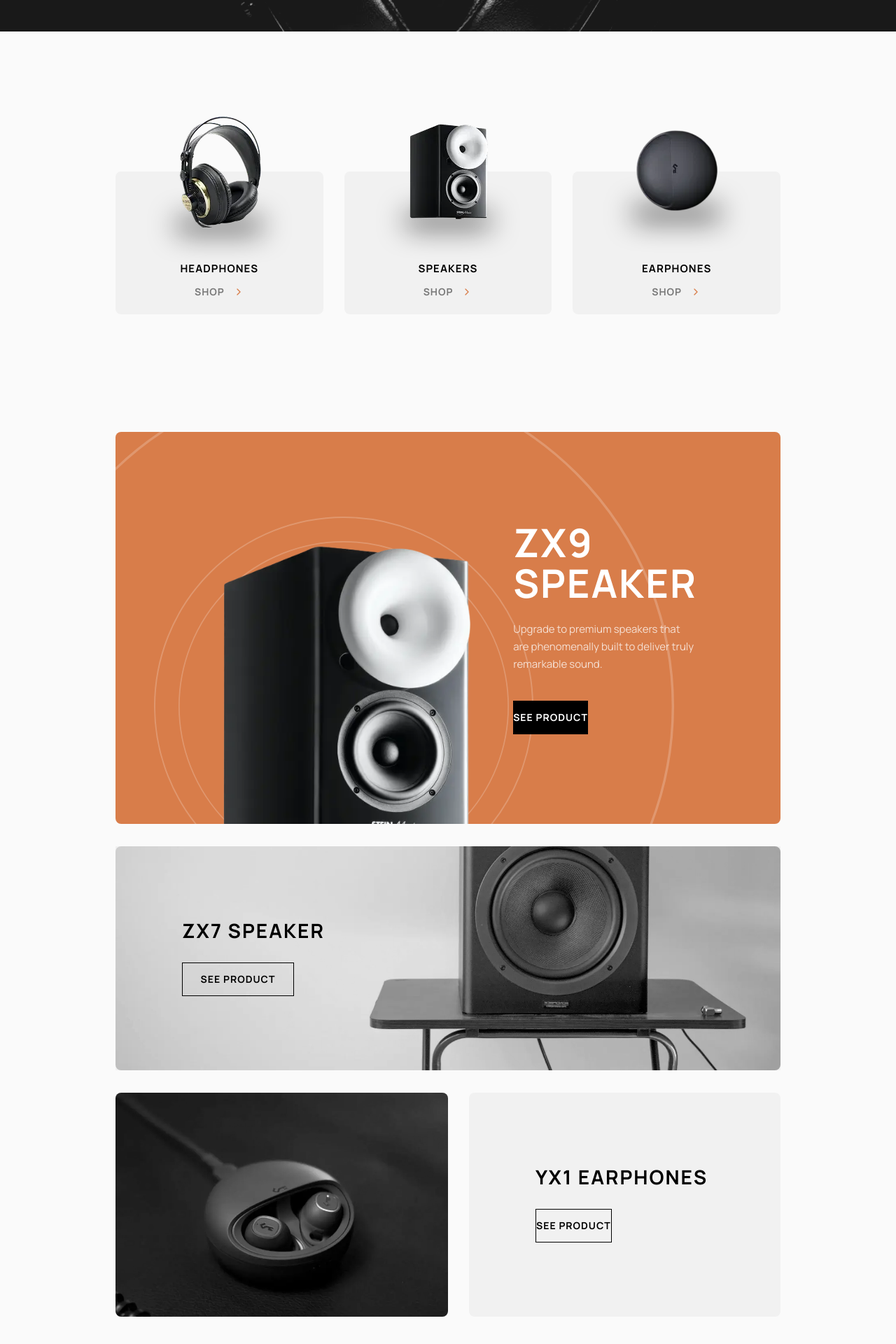
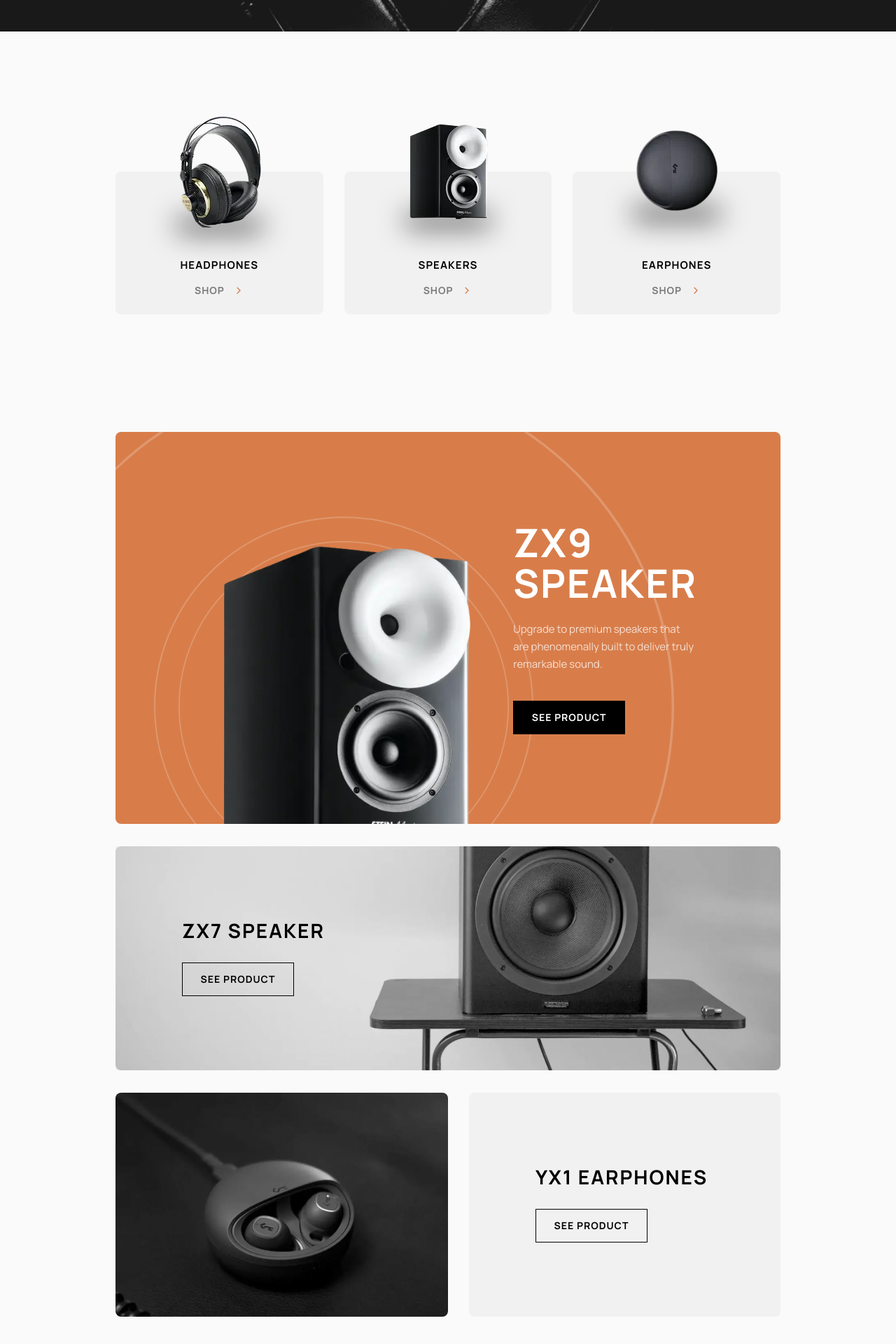
Before and after one commit to seyiadisa/hng-stage-three-react, a Next.js app: page / in a window 1280 px wide. Shown: the part 684-2604 px from the top of the page at 70% size. Built offline with nearby package versions, Linux system fonts and the light colour scheme.

Commit message:
fix: button links not working properly

```diff
--- a/components/cart/quantity-selector.tsx
+++ b/components/cart/quantity-selector.tsx
@@ -16,15 +16,23 @@ export default function QuantitySelector({
   };
 
   return (
-    <div className="bg-muted flex h-12 w-[120px] items-center justify-between px-[15.5px] text-sm">
-      <button aria-label="Increment quantity" onClick={handleDecrement}>
-        <Minus className="h-4 w-4 opacity-25" />
+    <div className="bg-muted [&>button]:hover:text-primary flex h-12 w-[120px] items-center justify-between px-[15.5px] text-sm [&>button]:hover:opacity-100">
+      <button
+        className="opacity-25"
+        aria-label="Increment quantity"
+        onClick={handleDecrement}
+      >
+        <Minus className="h-4 w-4" />
       </button>
       <span className="text-center leading-[100%] font-bold tracking-[1px]">
         {quantity}
       </span>
-      <button aria-label="Decrement quantity" onClick={handleIncrement}>
-        <Plus className="h-4 w-4 opacity-25" />
+      <button
+        className="opacity-25"
+        aria-label="Decrement quantity"
+        onClick={handleIncrement}
+      >
+        <Plus className="h-4 w-4" />
       </button>
     </div>
   );
--- a/components/landing/banner.tsx
+++ b/components/landing/banner.tsx
@@ -32,9 +32,9 @@ export default function Banner() {
           Experience natural, lifelike audio and exceptional build quality made
           for the passionate music enthusiast.
         </p>
-        <Button asChild>
-          <Link href="/product/xx99ii">See Product</Link>
-        </Button>
+        <Link href="/product/xx99ii">
+          <Button asChild>See Product</Button>
+        </Link>
       </div>
     </section>
   );
--- a/components/landing/product-highlight.tsx
+++ b/components/landing/product-highlight.tsx
@@ -29,9 +29,11 @@ export default function ProductHighlights() {
               Upgrade to premium speakers that are phenomenally built to deliver
               truly remarkable sound.
             </p>
-            <Button className="w-fit bg-black hover:bg-[#4C4C4C] md:mt-4">
-              <Link href="/product/zx9">See Product</Link>
-            </Button>
+            <Link href="/product/zx9">
+              <Button asChild className="bg-black hover:bg-[#4C4C4C] md:mt-4">
+                See Product
+              </Button>
+            </Link>
           </div>
         </section>
 
@@ -48,9 +50,11 @@ export default function ProductHighlights() {
             <h1 className="text-[28px] leading-[100%] font-bold tracking-[2px] uppercase">
               Zx7 Speaker
             </h1>
-            <Button variant={"outline"} className="bg-transparent">
-              <Link href="/product/zx7">See Product</Link>
-            </Button>
+            <Link href="/product/zx7">
+              <Button asChild variant={"outline"} className="bg-transparent">
+                See Product
+              </Button>
+            </Link>
           </div>
         </section>
 
@@ -66,9 +70,15 @@ export default function ProductHighlights() {
             <h1 className="text-[28px] leading-[100%] font-bold tracking-[2px] uppercase">
               YX1 Earphones
             </h1>
-            <Button variant={"outline"} className="bg-primary-foreground">
-              <Link href="/product/yx1">See Product</Link>
-            </Button>
+            <Link href="/product/yx1">
+              <Button
+                asChild
+                variant={"outline"}
+                className="bg-primary-foreground"
+              >
+                See Product
+              </Button>
+            </Link>
           </div>
         </section>
       </div>
--- a/components/landing/product-sections.tsx
+++ b/components/landing/product-sections.tsx
@@ -70,9 +70,11 @@ function Section({
       >
         {product}
       </h1>
-      <Button variant={"ghost"} asChild>
-        <Link href={`/${product}`}>Shop</Link>
-      </Button>
+      <Link href={`/${product}`}>
+        <Button variant={"ghost"} asChild>
+          Shop
+        </Button>
+      </Link>
     </li>
   );
 }
```
